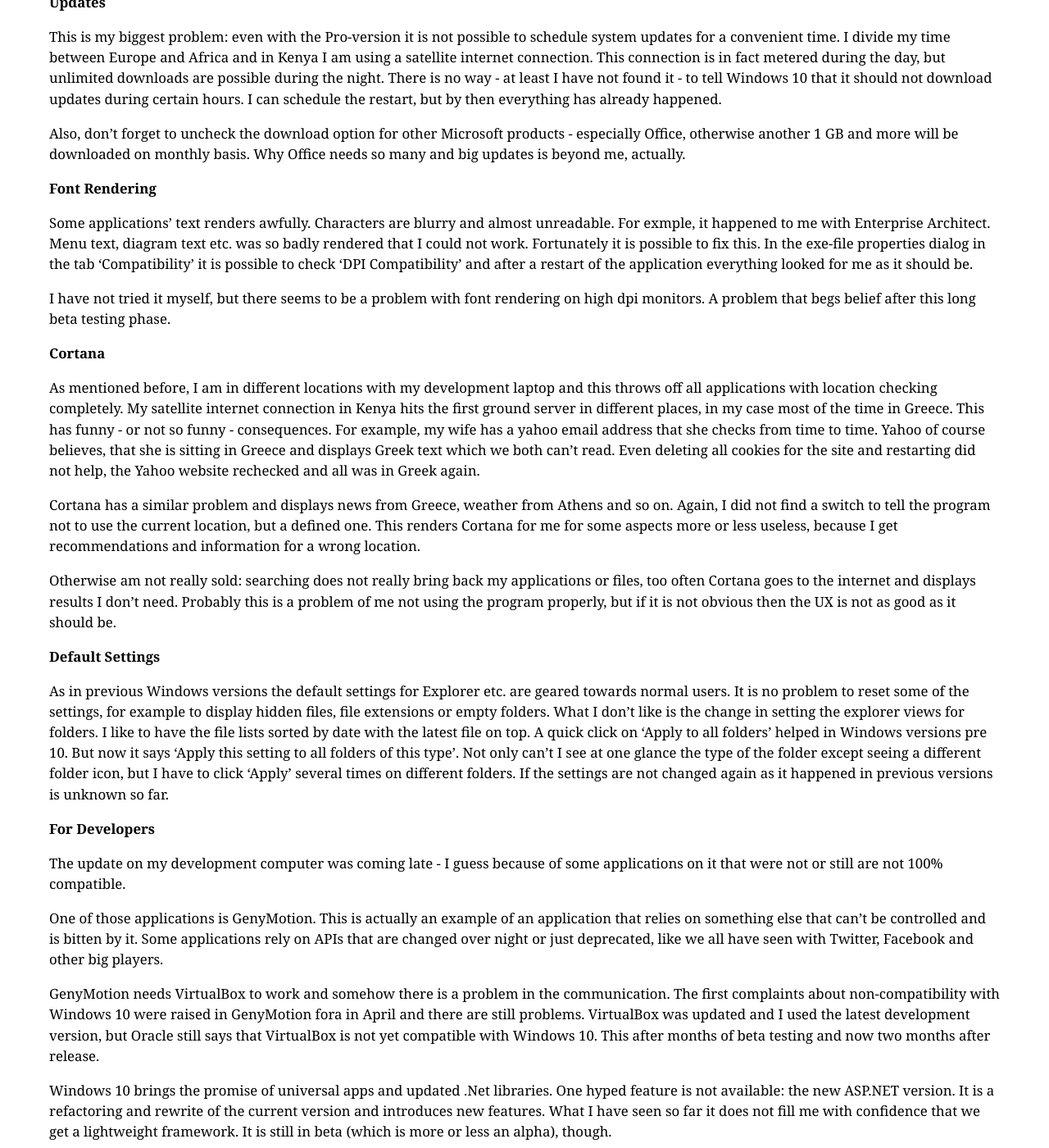
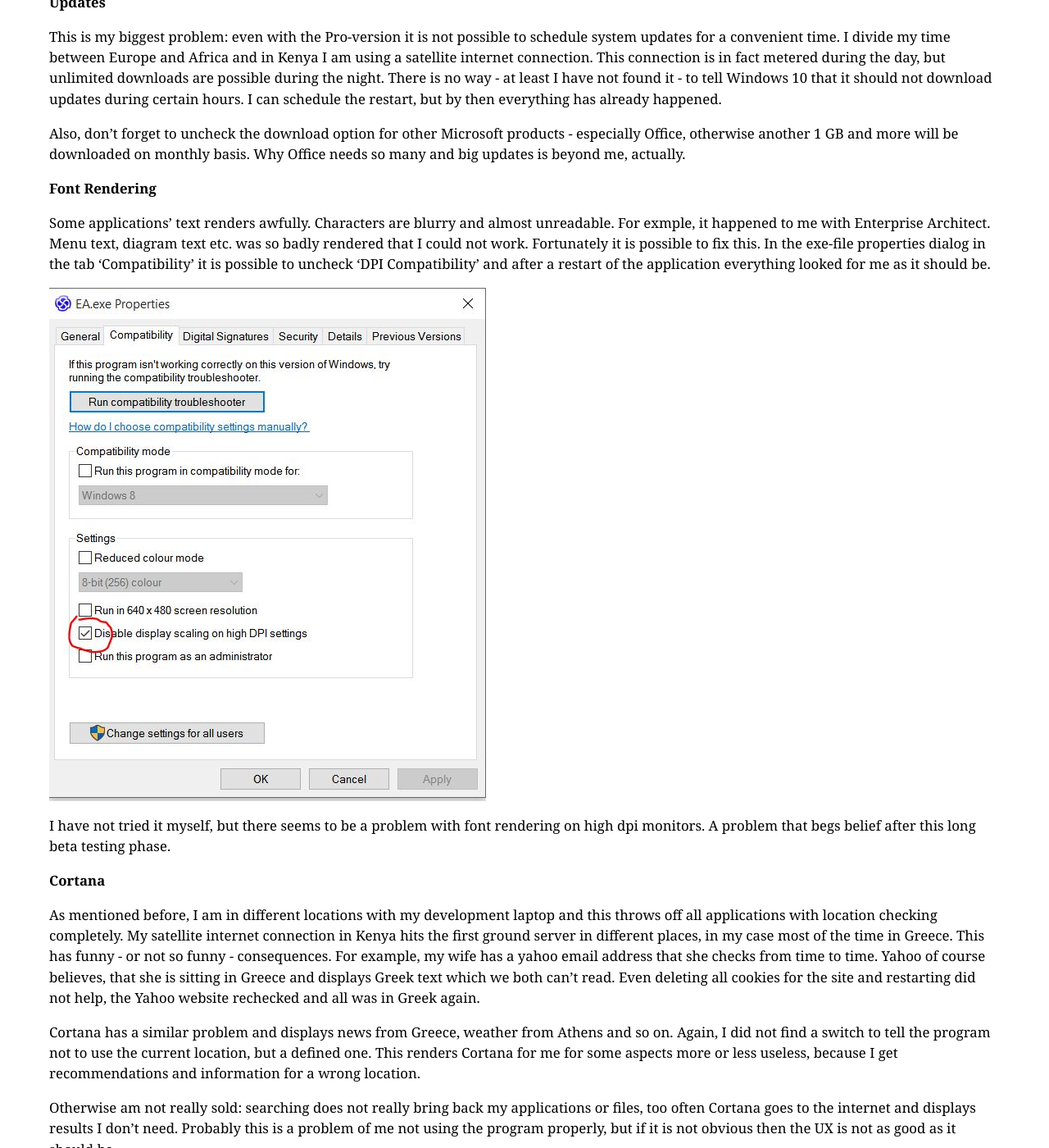
Before and after one commit to kujua/kujua.github.io, a Jekyll site: the page built from _posts/2015-09-12-windows-10-first-impressions.md, in a window 1280 px wide and 1400 px high, scrolled down 583 px. Shown: the whole window at 82% size. Built offline with Jekyll 4.4.1, drawn with Linux system fonts in a browser that asks for light colours; comment, search, counter and statistics services are not loaded; some of the changed text lies outside the part shown.

Commit message:
adding images to post

```diff
--- a/_posts/2015-09-12-windows-10-first-impressions.md
+++ b/_posts/2015-09-12-windows-10-first-impressions.md
@@ -24,7 +24,9 @@
 
 **Font Rendering**
 
-Some applications' text renders awfully. Characters are blurry and almost unreadable. For exmple, it happened to me with Enterprise Architect. Menu text, diagram text etc. was so badly rendered that I could not work. Fortunately it is possible to fix this. In the exe-file properties dialog in the tab 'Compatibility' it is possible to check 'DPI Compatibility' and after a restart of the application everything looked for me as it should be.
+Some applications' text renders awfully. Characters are blurry and almost unreadable. For exmple, it happened to me with Enterprise Architect. Menu text, diagram text etc. was so badly rendered that I could not work. Fortunately it is possible to fix this. In the exe-file properties dialog in the tab 'Compatibility' it is possible to uncheck 'DPI Compatibility' and after a restart of the application everything looked for me as it should be.
+
+![Properties Dialog]({{ site.url }}/res/disabledpi.jpg)
 
 I have not tried it myself, but there seems to be a problem with font rendering on high dpi monitors. A problem that begs belief after this long beta testing phase.
 
@@ -38,7 +40,11 @@
 
 **Default Settings**
 
-As in previous Windows versions the default settings for Explorer etc. are geared towards normal users. It is no problem to reset some of the settings, for example to display hidden files, file extensions or empty folders. What I don't like is the change in setting the explorer views for folders. I like to have the file lists sorted by date with the latest file on top. A quick click on 'Apply to all folders' helped in Windows versions pre 10. But now it says 'Apply this setting to all folders of this type'. Not only can't I see at one glance the type of the folder except seeing a different folder icon, but I have to click 'Apply' several times on different folders. If the settings are not changed again as it happened in previous versions is unknown so far.
+As in previous Windows versions the default settings for Explorer etc. are geared towards normal users. It is no problem to reset some of the settings, for example to display hidden files, file extensions or empty folders. What I don't like is the change in setting the explorer views for folders. I like to have the file lists sorted by date with the latest file on top. A quick click on 'Apply to all folders' helped in Windows versions pre 10. But now it says 'Apply this setting to all folders of this type'.
+
+![Folder Properties]({{ site.url }}/res/applytofolders.jpg)
+
+Not only can't I see at one glance the type of the folder except seeing a different folder icon, but I have to click 'Apply' several times on different folders. If the settings are not changed again as it happened in previous versions is unknown so far.
 
 **For Developers**
 
```
Also changed, not shown: res/applytofolders.jpg (added), res/disabledpi.jpg (added), 3 other files.
